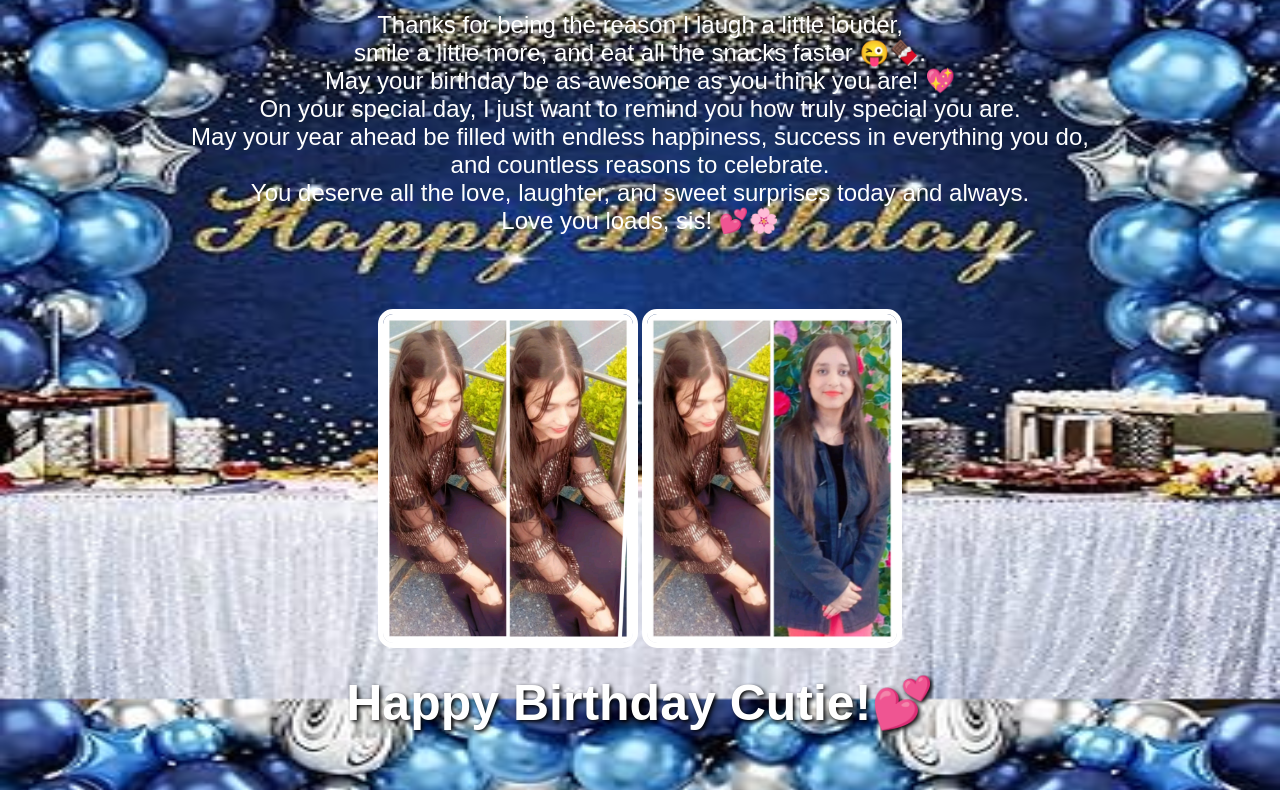
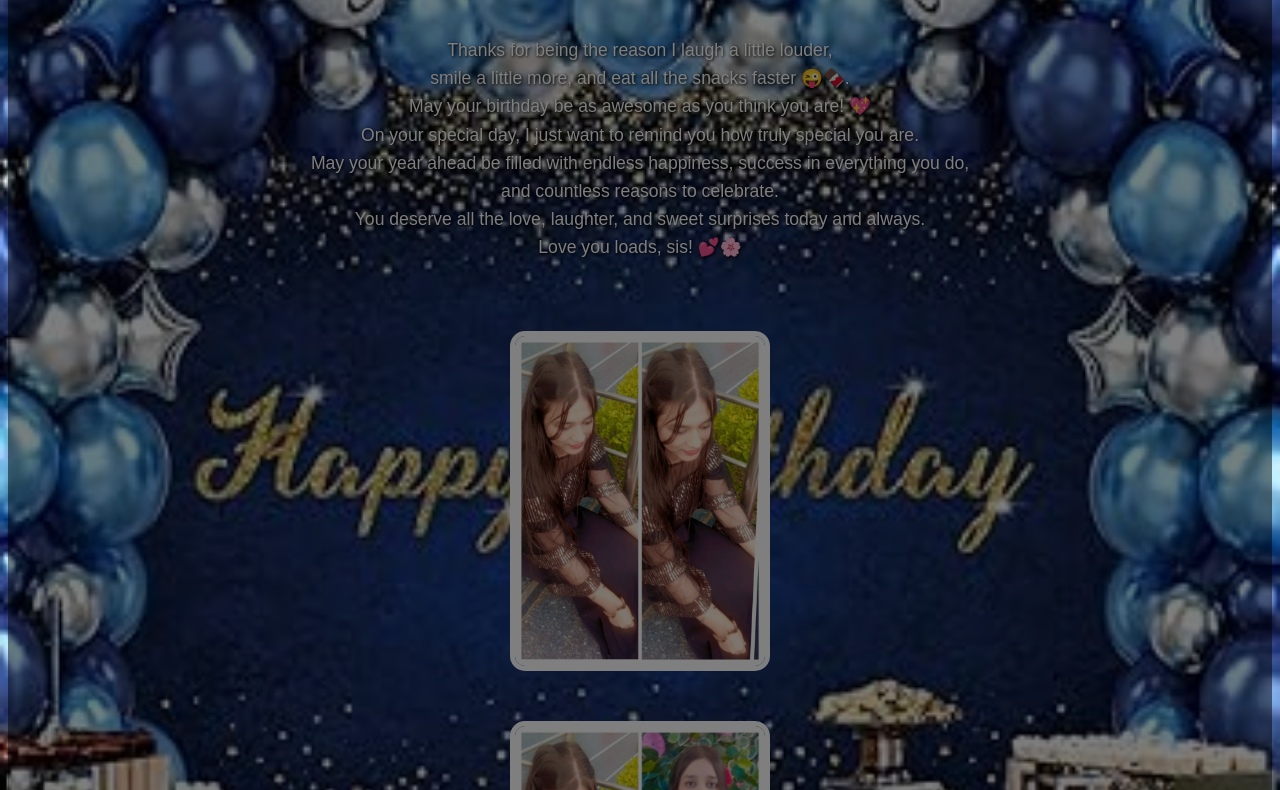
Before and after one commit to 1111sahilaggarwal-hue/Megha-Birthday-, a plain HTML site: page index.html in a window 1280 px wide. Shown: the part 101-891 px from the top of the page. Drawn offline with Linux system fonts and the light colour scheme.

Commit message:
index.html

```diff
--- a/index.html
+++ b/index.html
@@ -4,12 +4,27 @@
   <title>Happy Birthday Megha 🎂</title>
   <style>
     body {
+      font-family: Arial, sans-serif;
+      color: white;
+      text-align: center;
+      min-height: 150vh;
+      display: flex;
+      justify-content: center;
+      align-items: center;
+      flex-direction: column;
       background-image: url("photo.jpg");
       background-size: 100% 100%;
-      background-attachment: fixed;
-      text-align: center;
-      color: white;
-      font-family: Arial, sans-serif;
+      position:relative
+    }
+    body::before {
+      content: "";
+      position: absolute;
+      top: 0;
+      left: 0;
+      width: 100%;
+      height: 100%;
+      background: rgba(0, 0, 0, 0.5);
+      z-index: 0;
     }
     img {
       margin-top: 50px;
@@ -21,6 +36,12 @@
       font-size: 50px;
       margin-top: 20px;
       text-shadow: 2px 2px 4px black;
+    }
+    p {
+      font-size: 1.1em;
+      line-height: 1.6;
+      margin-bottom: 20px;
+      text-shadow: 1px 1px 3px black;
     }
     button {
       margin-top: 20px;
@@ -36,14 +57,14 @@
 </head>
 <body>
    <h1>🎉 Happy Birthday Megha 🎉</h1>
-  <font size=5,font <p> Thanks for being the reason I laugh a little louder,<br>
+   <p> Thanks for being the reason I laugh a little louder,<br>
 smile a little more, and eat all the snacks faster 😜🍫.<br>
 May your birthday be as awesome as you think you are! 💖<br>
 On your special day, I just want to remind you how truly special you are.<br>
 May your year ahead be filled with endless happiness, success in everything you do, <br>
  and countless reasons to celebrate.<br>
 You deserve all the love, laughter, and sweet surprises today and always.<br>
-Love you loads, sis! 💕🌸</p></font>
+Love you loads, sis! 💕🌸</p>
   <img src="megha.jpg" alt="Megha's Photo">
   <img src="megha birthday.jpeg" alt="Megha's Photo">
   <h1> Happy Birthday Cutie!💕</h1>
```
